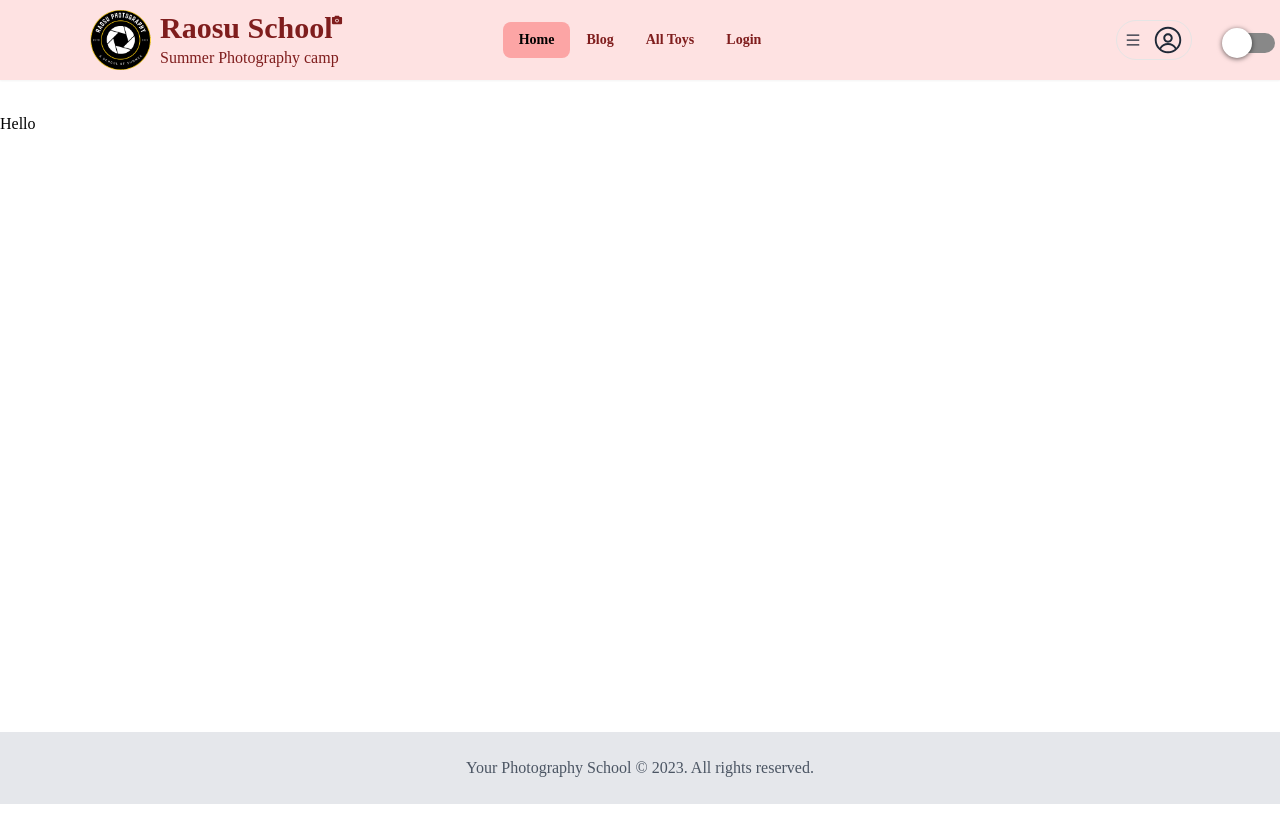
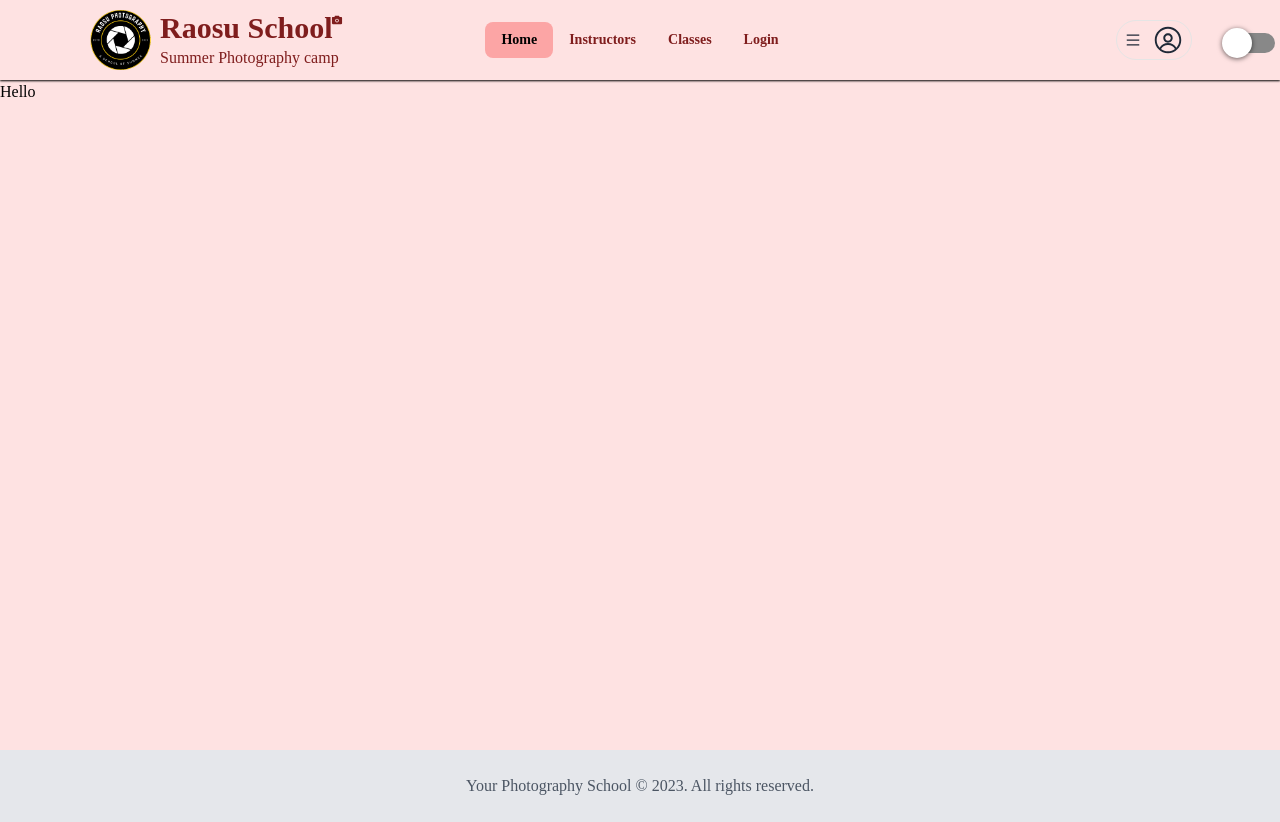
Before and after one commit to maazihad/summer-camp-client, a React (Vite) app: page / in a window 1280 px wide. Built offline with nearby package versions, Linux system fonts and the light colour scheme; no server answers.

Commit message:
login authentication added

```diff
--- a/src/components/Shared/Authentication/SignIn.jsx
+++ b/src/components/Shared/Authentication/SignIn.jsx
@@ -25,7 +25,7 @@ const SignIn = () => {
             Swal.fire({
                position: 'center',
                icon: 'success',
-               title: `${greeting}! ${result?.user?.email}! Welcome Back!`,
+               title: `${greeting}! ${result?.user?.displayName}! Welcome Back!`,
                showConfirmButton: false,
                timer: 1500
             });
--- a/src/components/Shared/Authentication/SignUp.jsx
+++ b/src/components/Shared/Authentication/SignUp.jsx
@@ -32,7 +32,7 @@ const SignUp = () => {
                            Swal.fire({
                               position: 'center',
                               icon: 'success',
-                              title: `-------TODO--------- successfully`,
+                              title: `${saveUser.name}, successfully singing up.`,
                               showConfirmButton: false,
                               timer: 1500
                            });
@@ -100,7 +100,7 @@ const SignUp = () => {
             </div>
 
             <div className="form-control mt-6">
-               <input className="btn text-red-900 btn-outline transition-all font-bold duration-500 rounded-none hover:bg-red-300 hover:border-transparent hover:text-red-900 border-red-900 capitalize ease-in-out" type="submit" value="Sign In" />
+               <input className="btn text-red-900 btn-outline transition-all font-bold duration-500 rounded-none hover:bg-red-300 hover:border-transparent hover:text-red-900 border-red-900 capitalize ease-in-out" type="submit" value="Sign Up" />
             </div>
          </form>
       </div>
--- a/src/components/Shared/Navbar/DropDown.jsx
+++ b/src/components/Shared/Navbar/DropDown.jsx
@@ -4,8 +4,8 @@ import { useState } from 'react';
 import { Link } from 'react-router-dom';
 import useAuth from '../../../hooks/useAuth';
 
-const DropDown = () => {
-   const { user, logOut, setRole } = useAuth();
+const DropDown = ({ handleLogOut }) => {
+   const { user } = useAuth();
    const [isOpen, setIsOpen] = useState(false);
 
    // const navigate = useNavigate();
@@ -50,10 +50,10 @@ const DropDown = () => {
             } */}
             <div
                onClick={() => setIsOpen(!isOpen)}
-               className='p-4 md:py-1 md:px-2 border-[1px] border-neutral-200 flex flex-row items-center gap-3 rounded-full cursor-pointer hover:shadow-md transition'
+               className='p-2 md:py-1 md:px-2 border-[1px] border-neutral-200 flex flex-row items-center gap-3 rounded-full cursor-pointer hover:shadow-md transition'
             >
                <AiOutlineMenu />
-               <div className='hidden md:block'>
+               <div className=''>
                   <RxAvatar size={30} />
                </div>
             </div>
@@ -68,6 +68,18 @@ const DropDown = () => {
                      >
                         Home
                      </Link>
+                     <Link
+                        to='/'
+                        className='block md:hidden px-4 py-3 hover:bg-neutral-100 transition font-semibold'
+                     >
+                        Instructors
+                     </Link>
+                     <Link
+                        to='/'
+                        className='block md:hidden px-4 py-3 hover:bg-neutral-100 transition font-semibold'
+                     >
+                        Classes
+                     </Link>
                      {user ? (
                         <>
                            <Link
@@ -76,7 +88,7 @@ const DropDown = () => {
                            >
                               Dashboard
                            </Link>
-                           <div
+                           {/* <div
                               onClick={() => {
                                  setRole(null);
                                  logOut();
@@ -84,22 +96,26 @@ const DropDown = () => {
                               className='px-4 py-3 hover:bg-neutral-100 transition font-semibold cursor-pointer'
                            >
                               Logout
-                           </div>
+                           </div> */}
                         </>
                      ) : (
                         <>
-                           <Link
-                              to='/login'
-                              className='px-4 py-3 hover:bg-neutral-100 transition font-semibold'
-                           >
-                              Login
-                           </Link>
-                           <Link
-                              to='/signup'
-                              className='px-4 py-3 hover:bg-neutral-100 transition font-semibold'
-                           >
-                              Sign Up
-                           </Link>
+
+                           <button onClick={handleLogOut}>Logout</button>
+
+                           {/* {
+                              user ?
+
+                                 :
+                                 <Link
+                                    to='/authentication'
+                                    className='px-4 py-3 hover:bg-neutral-100 transition font-semibold'
+                                 >
+                                    Login
+                                 </Link>
+                           } */}
+
+
                         </>
                      )}
                   </div>
--- /dev/null
+++ b/src/components/Shared/Navbar/MenuItems.jsx
@@ -0,0 +1,63 @@
+import useAuth from '../../../hooks/useAuth';
+import { Link, NavLink } from 'react-router-dom';
+
+const MenuItems = ({ handleLogOut }) => {
+
+   const { user } = useAuth();
+   return (
+      <>
+         <li className="font-bold text-red-900">
+            <NavLink to="/" className={({ isActive }) => isActive ? "bg-red-300 text-black " : ""}>
+               Home
+            </NavLink>
+         </li>
+         <li className="font-bold text-red-900">
+            <NavLink to="/instructors" className={({ isActive }) => isActive ? "bg-red-300 text-black " : ""}>
+               Instructors
+            </NavLink>
+         </li>
+         <li className="font-bold text-red-900">
+            <NavLink to="/classes" className={({ isActive }) => isActive ? "bg-red-300 text-black " : ""}>
+               Classes
+            </NavLink>
+         </li>
+         {/* {
+            user?.email &&
+            <li className="font-bold text-red-900">
+               <NavLink to="/addAToy" className={({ isActive }) => isActive ? "bg-red-300 text-black " : ""}>
+                  Dashboard
+               </NavLink>
+            </li>
+         } */}
+         {/* {
+            user &&
+            <li className="font-bold text-red-900">
+               <NavLink to="/myToys" className={({ isActive }) => isActive ? "bg-red-300 text-black " : ""}>
+                  My Toys
+               </NavLink>
+            </li>
+         } */}
+         {/* <li title="cart" className="bg-indigo-500 p-2 rounded-full">
+         <Link to="/my-cart">
+            <div className="flex relative">
+               <BsFillCartFill className="text-white " />
+               <span className="absolute bottom-3 left-4 bg-blue-100 text-blue-800 text-xs font-medium mr-2 p-0.5  rounded dark:bg-blue-900 dark:text-blue-300">
+                  {buyClasses || 0}
+               </span>
+            </div>
+         </Link>
+      </li> */}
+
+         <li className="font-bold text-red-900" >
+            {
+               user?.email
+                  ? <button onClick={handleLogOut}>Logout</button>
+                  : <Link to="/authentication">Login</Link>
+            }
+         </li>
+
+      </>
+   );
+};
+
+export default MenuItems;
--- a/src/components/Shared/Navbar/Navbar.jsx
+++ b/src/components/Shared/Navbar/Navbar.jsx
@@ -1,15 +1,16 @@
-import { Link, NavLink } from "react-router-dom";
-import { useState } from "react";
+import { Link } from "react-router-dom";
+// import { useState } from "react";
 import { toast } from "react-hot-toast";
-import useAuth from "../../../hooks/useAuth";
 // import { BsFillCartFill } from "react-icons/bs";
 import logo from "../../../assets/logo/logo.png";
 import DropDown from "./DropDown";
 import Wrapper from "../Wrapper/Wrapper";
 import { AiFillCamera } from 'react-icons/ai';
+import MenuItems from "./MenuItems";
+import useAuth from "../../../hooks/useAuth";
 const Navbar = () => {
 
-   const { user, logOut } = useAuth();
+   const { logOut } = useAuth();
 
    // const [buyClasses, setBuyClasses] = useState([]);
    // useEffect(() => {
@@ -35,88 +36,30 @@ const Navbar = () => {
          });
    };
 
-
-   const menuItems = <>
-      <li className="font-bold text-red-900">
-         <NavLink to="/" className={({ isActive }) => isActive ? "bg-red-300 text-black " : ""}>
-            Home
-         </NavLink>
-      </li>
-      <li className="font-bold text-red-900">
-         <NavLink to="/blog" className={({ isActive }) => isActive ? "bg-red-300 text-black " : ""}>
-            Blog
-         </NavLink>
-      </li>
-      <li className="font-bold text-red-900">
-         <NavLink to="/allToys" className={({ isActive }) => isActive ? "bg-red-300 text-black " : ""}>
-            All Toys
-         </NavLink>
-      </li>
-      {
-         user &&
-         <li className="font-bold text-red-900">
-            <NavLink to="/addAToy" className={({ isActive }) => isActive ? "bg-red-300 text-black " : ""}>
-               Add a Toy
-            </NavLink>
-         </li>
-      }
-      {
-         user &&
-         <li className="font-bold text-red-900">
-            <NavLink to="/myToys" className={({ isActive }) => isActive ? "bg-red-300 text-black " : ""}>
-               My Toys
-            </NavLink>
-         </li>
-      }
-      {/* <li title="cart" className="bg-indigo-500 p-2 rounded-full">
-         <Link to="/my-cart">
-            <div className="flex relative">
-               <BsFillCartFill className="text-white " />
-               <span className="absolute bottom-3 left-4 bg-blue-100 text-blue-800 text-xs font-medium mr-2 p-0.5  rounded dark:bg-blue-900 dark:text-blue-300">
-                  {buyClasses || 0}
-               </span>
-            </div>
-         </Link>
-      </li> */}
-
-      <li className="font-bold text-red-900" >
-         {
-            user?.email
-               ? <button onClick={handleLogOut}>Logout</button>
-               : <Link to="/login">Login</Link>
-         }
-      </li>
-
-   </>;
-
-
-
    return (
-      <div className='fixed w-full bg-red-100 z-10 shadow-sm'>
+      <div className='fixed w-full bg-red-100 z-10 shadow-sm shadow-black'>
          <Wrapper>
             <div className="navbar  max-w-7xl mx-auto">
                <div className="navbar-start">
                   <div className="dropdown">
-                     <label tabIndex={0} className="btn btn-ghost lg:hidden">
-                        <svg xmlns="http://www.w3.org/2000/svg" className="h-5 w-5" fill="none" viewBox="0 0 24 24" stroke="currentColor"><path strokeLinecap="round" strokeLinejoin="round" strokeWidth="2" d="M4 6h16M4 12h8m-8 6h16" /></svg>
-                     </label>
+
                      <ul tabIndex={0} className="menu menu-compact dropdown-content mt-3 p-1 shadow bg-base-100 rounded-box w-36">
-                        {menuItems}
+                        <MenuItems handleLogOut={handleLogOut} />
                      </ul>
                   </div>
                   <Link to="/">
-                     <div className="flex  justify-center items-center ">
-                        <img className="w-16 hidden lg:block" src={logo} alt="" />
-                        <div>
-                           <h2 className="lg:text-3xl md:text-2xl font-bold relative ml-2 text-red-900"> Raosu School<sup className="text-xs absolute top-1 -right-1"><AiFillCamera /></sup> </h2>
-                           <p className="ml-2 text-red-900">Summer Photography camp</p>
+                     <div className="flex justify-center items-center ">
+                        <img className="w-16 " src={logo} alt="" />
+                        <div className=" items-center">
+                           <h2 className="lg:text-3xl md:text-2xl font-bold relative ml-2 text-red-900 "> Raosu <span className="lg:hidden">Summer camp </span> School  <sup className="text-xs absolute top-1 -right-1"><AiFillCamera className="hidden lg:block" /></sup> </h2>
+                           <p className="ml-2 hidden lg:block text-red-900">Summer Photography camp</p>
                         </div>
                      </div>
                   </Link>
                </div>
                <div className="navbar-center hidden lg:flex">
                   <ul className="menu menu-horizontal px-1 mx-2">
-                     {menuItems}
+                     <MenuItems handleLogOut={handleLogOut} />
                   </ul>
                </div>
                <div className="navbar-end space-x-4">
--- a/src/layouts/MainLayout.jsx
+++ b/src/layouts/MainLayout.jsx
@@ -7,7 +7,7 @@ const MainLayout = () => {
    return (
       <div>
          <Navbar />
-         <div className="min-h-[calc(100vh-68px)] pt-28">
+         <div className="min-h-[calc(100vh-50px)] pt-20 bg-red-100">
             <Outlet />
          </div>
          <Footer />
--- a/src/pages/Authentication/Authentication.jsx
+++ b/src/pages/Authentication/Authentication.jsx
@@ -41,12 +41,12 @@ const Authentication = () => {
                                     </span>Please Sign in.
                                  </div> :
                                  <div className="hover:text-red-900 border-red-400">
-                                    <span className="font-bold">New Student? </span> please sign up.
+                                    <span className="font-bold">New Student? </span> please register.
                                  </div>
                            }
                         </div>
                      </div>
-                     <SocialLogin />
+                     <SocialLogin newUser={newUser} />
                   </div>
                </div>
 
--- a/src/pages/Home/Home.jsx
+++ b/src/pages/Home/Home.jsx
@@ -28,7 +28,7 @@ const Home = () => {
                width={48}
             />
          </label>
-         <div className={checked ? "bg-black text-white" : "bg-white text-black"}>
+         <div className={checked ? "bg-neutral-900 text-white" : "bg-red-100 text-black"}>
             <h2>Hello</h2>
          </div>
       </div>
```
Also changed, not shown: src/components/Shared/Authentication/SocialLogin.jsx (+5 -3 lines).
